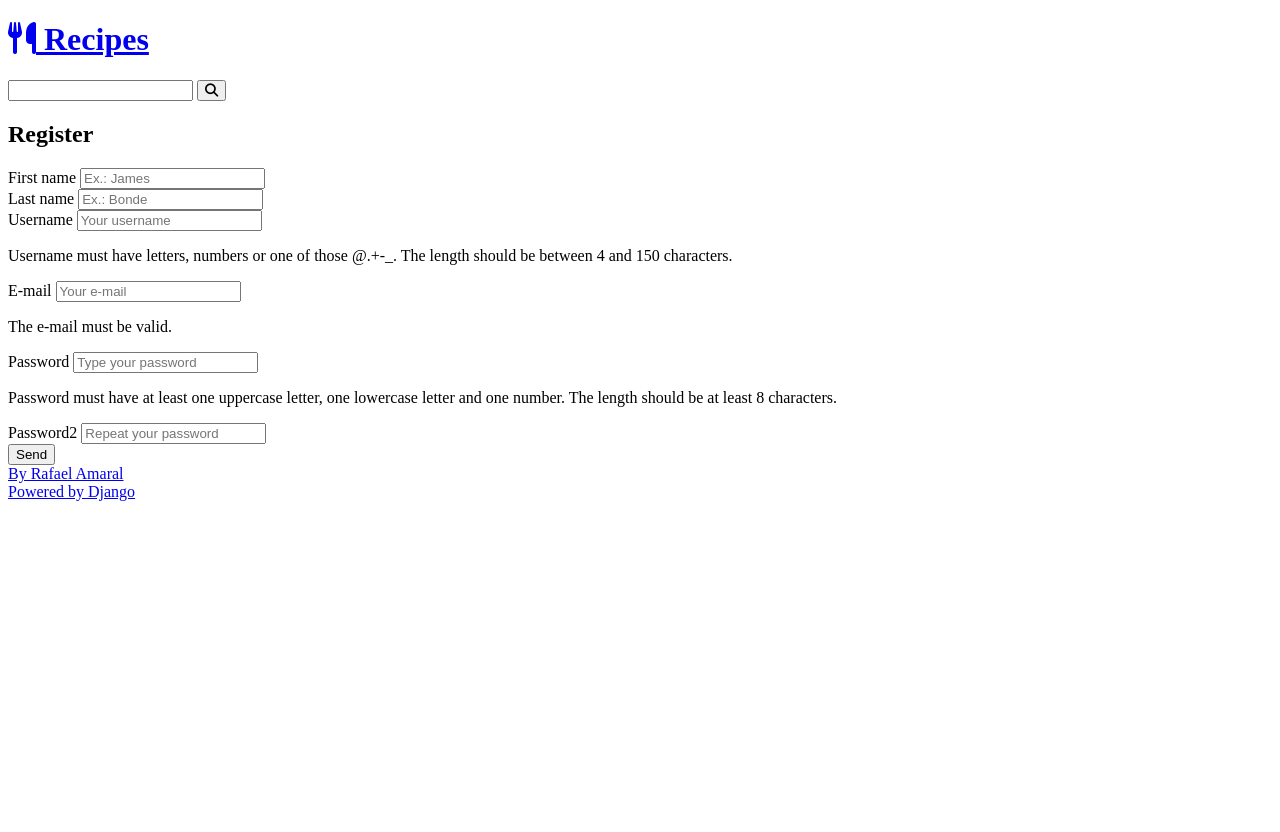
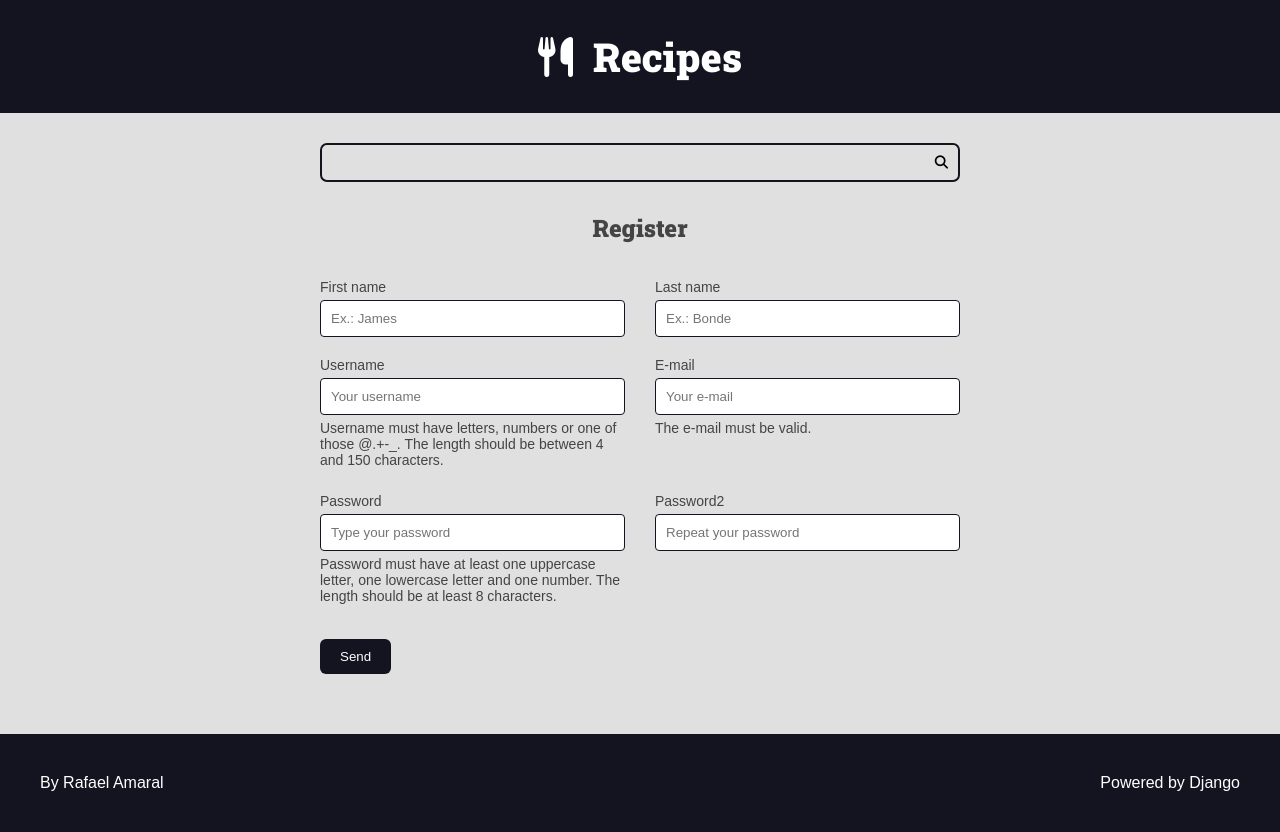
Before and after one commit to RafaelAdeOliveira/django_project01, a Django app: page /authors/register/ in a window 1280 px wide. Before the commit the page ends 501 px from the top, so only its background shows below. Run offline with Django 4.2, Linux system fonts and the light colour scheme; some libraries are stand-ins or nearby versions.

Commit message:
Reorganizando os arquivos da aplicação

```diff
--- a/authors/views.py
+++ b/authors/views.py
@@ -1,6 +1,7 @@
 from django.contrib import messages
 from django.http import Http404
 from django.shortcuts import redirect, render
+from django.urls import reverse
 
 from .forms import RegisterForm
 
@@ -10,6 +11,7 @@ def register_view(request):
     form = RegisterForm(register_form_data)
     return render(request, 'authors/pages/register_view.html', {
         'form': form,
+        'form_action': reverse('authors:create'),
     })
 
 
--- /dev/null
+++ b/base_static/global/css/styles.css
@@ -0,0 +1,430 @@
+:root {
+    --color-primary: #269fe6;
+    --color-primary-hover: #2086c2;
+    --color-primary-dark: #13141f;
+    --color-primary-dark-hover: #212336;
+    --color-primary-light: #d4ecfa;
+    --color-primary-light-hover: #bdd8e7;
+
+    --color-white: #fff;
+    --color-black: #000;
+
+    --color-dark-text: #444;
+    --color-info-light: #cce5ff;
+    --color-debug-light: #cce5ff;
+    --color-success-light: #d4edda;
+    --color-alert-light: #fff3cd;
+    --color-warning-light: #fff3cd;
+    --color-error-light: #f8d7da;
+
+    --color-info-dark: #4d86c4;
+    --color-debug-dark: #4d86c4;
+    --color-success-dark: #4a9c5d;
+    --color-alert-dark: #927f40;
+    --color-warning-dark: #927f40;
+    --color-error-dark: #da525d;
+
+    --color-gray-0: #f9f9f9;
+    --color-gray-1: #e0e0e0;
+    --color-gray-2: #c7c7c7;
+    --color-gray-3: #aeaeae;
+    --color-gray-4: #959595;
+    --color-gray-5: #7d7d7d;
+    --color-gray-6: #646464;
+    --color-gray-7: #4b4b4b;
+    --color-gray-8: #323232;
+    --color-gray-9: #191919;
+
+    --font-primary: sans-serif;
+    --font-headings: 'Roboto Slab', serif;
+
+    --spacing-gutter-medium: 3rem;
+    --spacing-gutter-large: 4rem;
+}
+
+* {
+    padding: 0;
+    margin: 0;
+    box-sizing: border-box;
+}
+
+html {
+    font-size: 62.5%;
+}
+
+body {
+    font-size: 1.6rem;
+    font-family: var(--font-primary);
+    background: var(--color-gray-1);
+    color: var(--color-dark-text);
+}
+
+h1,
+h2,
+h3,
+h4,
+h5,
+h6 {
+    font-family: var(--font-headings);
+}
+
+.container {
+    max-width: 144rem;
+    margin: 0 auto;
+    padding: var(--spacing-gutter-medium);
+}
+
+.main-header-container {
+    background: var(--color-primary-dark);
+}
+
+.main-log {
+    font-size: 4rem;
+    color: var(--color-white);
+    text-decoration: none;
+    display: flex;
+    flex-flow: row nowrap;
+    align-items: center;
+    justify-content: center;
+    width: fit-content;
+    margin: 0 auto;
+
+}
+
+.main-log-icon {
+    margin-right: 2rem;
+}
+
+.search-form {
+    border: .2rem solid var(--color-primary-dark);
+    max-width: 64rem;
+    margin: 0 auto;
+    border-radius: .7rem;
+    position: relative;
+    transition: all 300ms ease-in-out;
+}
+
+.search-input,
+.search-button {
+    border: none;
+    background: none;
+    outline: none;
+    padding: 1rem;
+    transition: all 300ms ease-in-out;
+}
+
+.search-input {
+    width: 100%;
+    padding-right: 3rem;
+}
+
+.search-button {
+    position: absolute;
+    top: 0;
+    right: 0;
+    border-radius: .7rem;
+}
+
+.search-button:hover {
+    outline: 1px solid var(--color-primary);
+    background: rgba(0, 0, 0, .05);
+}
+
+.search-form:focus-within {
+    border-color: var(--color-primary);
+    background: var(--color-white);
+}
+
+.search-form:focus-within .search-button {
+    color: var(--color-primary);
+}
+
+.main-content {
+    padding-top: 0;
+}
+
+.main-content-list {
+    display: grid;
+    grid-template-columns: repeat(auto-fit, minmax(340px, 1fr));
+    gap: var(--spacing-gutter-large);
+}
+
+.recipe {
+    background: var(--color-white);
+    box-shadow: -5px 5px 10px rgba(0, 0, 0, .2);
+    transform: scale(1);
+    transition: all 300ms ease-in-out;
+    border-radius: .7rem;
+    overflow: hidden;
+}
+
+.recipe img {
+    max-width: 100%;
+}
+
+.recipe-list-item {
+    max-width: 64rem;
+    height: fit-content;
+}
+
+.recipe-list-item:hover {
+    transform: scale(1.02);
+    box-shadow: -8px 8px 18px rgba(0, 0, 0, .3);
+}
+
+.recipe-title-container {
+    padding: var(--spacing-gutter-medium);
+    padding-bottom: 2rem;
+}
+
+
+.recipe-title-container a {
+    text-decoration: none;
+    color: var(--color-primary-dark);
+}
+
+.recipe-author {
+    padding: 0 var(--spacing-gutter-medium);
+}
+
+.recipe-content {
+    padding: var(--spacing-gutter-medium);
+    padding-top: 2rem;
+}
+
+.recipe-author-item {
+    color: var(--color-gray-4);
+    margin-right: 1rem;
+    font-style: italic;
+    font-size: 1.4rem;
+}
+
+.recipe-author a {
+    color: var(--color-primary);
+    transition: all 300ms ease-in-out;
+    text-decoration: none;
+}
+
+.recipe-author a:hover {
+    color: var(--color-primary-dark);
+}
+
+.recipe-meta-container {
+    display: flex;
+    flex-flow: row wrap;
+    padding: var(--spacing-gutter-medium);
+    background: var(--color-gray-1);
+}
+
+.recipe-meta {
+    display: flex;
+    flex-flow: column nowrap;
+    flex-shrink: 1;
+    flex-grow: 1;
+    text-align: center;
+}
+
+.recipe-meta-title {
+    font-size: 1.6rem;
+}
+
+.recipe-footer a {
+    background: var(--color-primary-dark);
+    display: block;
+    flex-flow: row nowrap;
+    color: var(--color-white);
+    text-decoration: none;
+    text-align: center;
+    padding: 1.5rem var(--spacing-gutter-medium);
+    transition: all 300ms ease-in-out;
+}
+
+.recipe-footer a:hover {
+    filter: brightness(2);
+}
+
+.main-content-detail  .recipe-list-item {
+    max-width: 84rem;
+    margin: 0 auto;
+}
+
+.main-content-detail  .recipe-list-item:hover {
+    transform: scale(1);
+    box-shadow: -5px 5px 15px rgba(0, 0, 0, .2);
+}
+
+.preparation-steps {
+  padding: var(--spacing-gutter-medium);
+}
+
+.main-footer {
+    display: flex;
+    align-items: center;
+    justify-content: space-between;
+    background: var(--color-primary-dark);
+    color: var(--color-white);
+    padding: var(--spacing-gutter-large);
+}
+
+.main-footer a {
+    color: var(--color-white);
+    text-decoration: none;
+    transition: all 300ms ease-in-out;
+}
+
+.main-footer a:hover {
+    filter: brightness(.8);
+}
+
+.preparation-steps h1,
+.preparation-steps h2,
+.preparation-steps h3,
+.preparation-steps h4,
+.preparation-steps h5,
+.preparation-steps h6,
+.preparation-steps p,
+.preparation-steps pre {
+    padding: 2rem 0;
+}
+
+.preparation-steps ol,
+.preparation-steps ul {
+    margin: 2rem;
+    padding: 0 2rem;
+}
+
+.pagination-content {
+    display: flex;
+    flex-flow: row wrap;
+    gap: 1rem 0.5rem;
+}
+
+.pagination .page-item {
+    text-decoration: none;
+    background: var(--color-gray-3);
+    padding: 0.5rem 1rem;
+}
+
+.pagination .page-link {
+    text-decoration: none;
+    background: var(--color-primary);
+    color: var(--color-white);
+}
+
+.pagination .page-current {
+    background: var(--color-primary-dark);
+}
+
+/* FORMS */
+
+.form-content {
+    max-width: 64rem;
+    margin: 0 auto;
+    margin-bottom: var(--spacing-gutter-medium);
+}
+
+.form-content label,
+.form-content .help-text,
+.errorlist {
+    display: block;
+    margin: .5rem 0;
+    font-size: 1.4rem;
+    list-style-type: none;
+}
+
+.errorlist {
+    color: var(--color-error-dark);
+}
+
+.form-content input {
+    width: 100%;
+    padding: 1rem;
+    border-radius: .4rem;
+    border: 1px solid var(--color-primary-dark);
+}
+
+.form-content-grid {
+    display: grid;
+    grid-template-columns: repeat(auto-fit, minmax(30rem , 1fr));
+    gap: calc(var(--spacing-gutter-medium)/2) var(--spacing-gutter-medium);
+}
+
+.form-content button {
+    padding: 1rem 2rem;
+    border: none;
+    background: var(--color-primary-dark);
+    color: var(--color-white);
+    border-radius: .6rem;
+}
+
+/* MESSAGES */
+
+.messages-container {
+    display: flex;
+    flex-flow: column nowrap;
+    gap: calc(var(--spacing-gutter-medium)/2);
+}
+
+.message {
+    padding: 1rem;
+    border-radius: 4px;
+    border: 1px solid var(--color-dark-text);
+    background: var(--color-gray-2);
+    color: var(--color-dark-text);
+}
+
+.message-error {
+    border: 1px solid var(--color-error-dark);
+    background: var(--color-error-light);
+    color: var(--color-error-dark);
+}
+
+.message-success {
+    border: 1px solid var(--color-success-dark);
+    background: var(--color-success-light);
+    color: var(--color-success-dark);
+}
+
+.message-warning {
+    border: 1px solid var(--color-warning-dark);
+    background: var(--color-warning-light);
+    color: var(--color-warning-dark);
+}
+
+.message-info {
+    border: 1px solid var(--color-info-dark);
+    background: var(--color-info-light);
+    color: var(--color-info-dark);
+}
+
+.message-debug {
+    border: 1px solid var(--color-debug-dark);
+    background: var(--color-debug-light);
+    color: var(--color-debug-dark);
+}
+
+.message-alert {
+    border: 1px solid var(--color-alert-dark);
+    background: var(--color-alert-light);
+    color: var(--color-alert-dark);
+}
+
+/* Generics */
+
+.center {
+    text-align: center;
+}
+
+.m-x {
+    margin: 0 var(--spacing-gutter-medium);
+}
+.m-y {
+    margin: var(--spacing-gutter-medium) 0;
+}
+
+@media (max-width: 600px) {
+    .main-content-list,
+    .form-content-grid {
+        grid-template-columns: repeat(auto-fit, minmax(100%, 1fr));
+    }
+}
--- a/base_templates/global/base.html
+++ b/base_templates/global/base.html
@@ -2,23 +2,23 @@
 <html lang="pt-BR">
 
 <head>
-    {% include 'recipes/partials/head.html' %}
+    {% include 'global/partials/head.html' %}
     <title>{% block title %}{% endblock title %} Recipes</title>
 </head>
 
 <body>
-    {% include 'recipes/partials/header.html' %}
-    {% include 'recipes/partials/search.html' %}
+    {% include 'global/partials/header.html' %}
+    {% include 'global/partials/search.html' %}
 
     <main class="main-content-container">
 
         {% block content %}{% endblock content %}
 
-        {% include 'recipes/partials/pagination.html' %}
+        {% include 'global/partials/pagination.html' %}
 
     </main>
 
-    {% include 'recipes/partials/footer.html' %}
+    {% include 'global/partials/footer.html' %}
 </body>
 
 </html>
--- a/recipes/templates/recipes/partials/head.html
+++ b/base_templates/global/partials/head.html
@@ -18,5 +18,5 @@
 <link rel="preconnect" href="https://fonts.gstatic.com" crossorigin>
 <link href="https://fonts.googleapis.com/css2?family=Roboto+Slab:wght@900&display=swap" rel="stylesheet">
 
-<link rel="stylesheet" href="{% static '/recipes/css/styles.css' %}">
+<link rel="stylesheet" href="{% static '/global/css/styles.css' %}">
 <link rel="stylesheet" href="{% static '/global/css/global-style.css' %}">
--- a/recipes/templates/recipes/pages/home.html
+++ b/recipes/templates/recipes/pages/home.html
@@ -3,7 +3,7 @@
 
 {% block content %}
 
-{% include 'recipes/partials/messages.html' %}
+{% include 'global/partials/messages.html' %}
 
     <div class="main-content main-content-list container">
     {% for recipe in recipes %}
```
Also changed, not shown: authors/templates/authors/pages/register_view.html (+2 -37 lines), base_templates/global/partials/form.html (added, +37 -0 lines), base_templates/global/partials/footer.html (renamed from recipes/templates/recipes/partials/footer.html), base_templates/global/partials/header.html (renamed from recipes/templates/recipes/partials/header.html), base_templates/global/partials/messages.html (renamed from recipes/templates/recipes/partials/messages.html), base_templates/global/partials/pagination.html (renamed from recipes/templates/recipes/partials/pagination.html), base_templates/global/partials/search.html (renamed from recipes/templates/recipes/partials/search.html).
